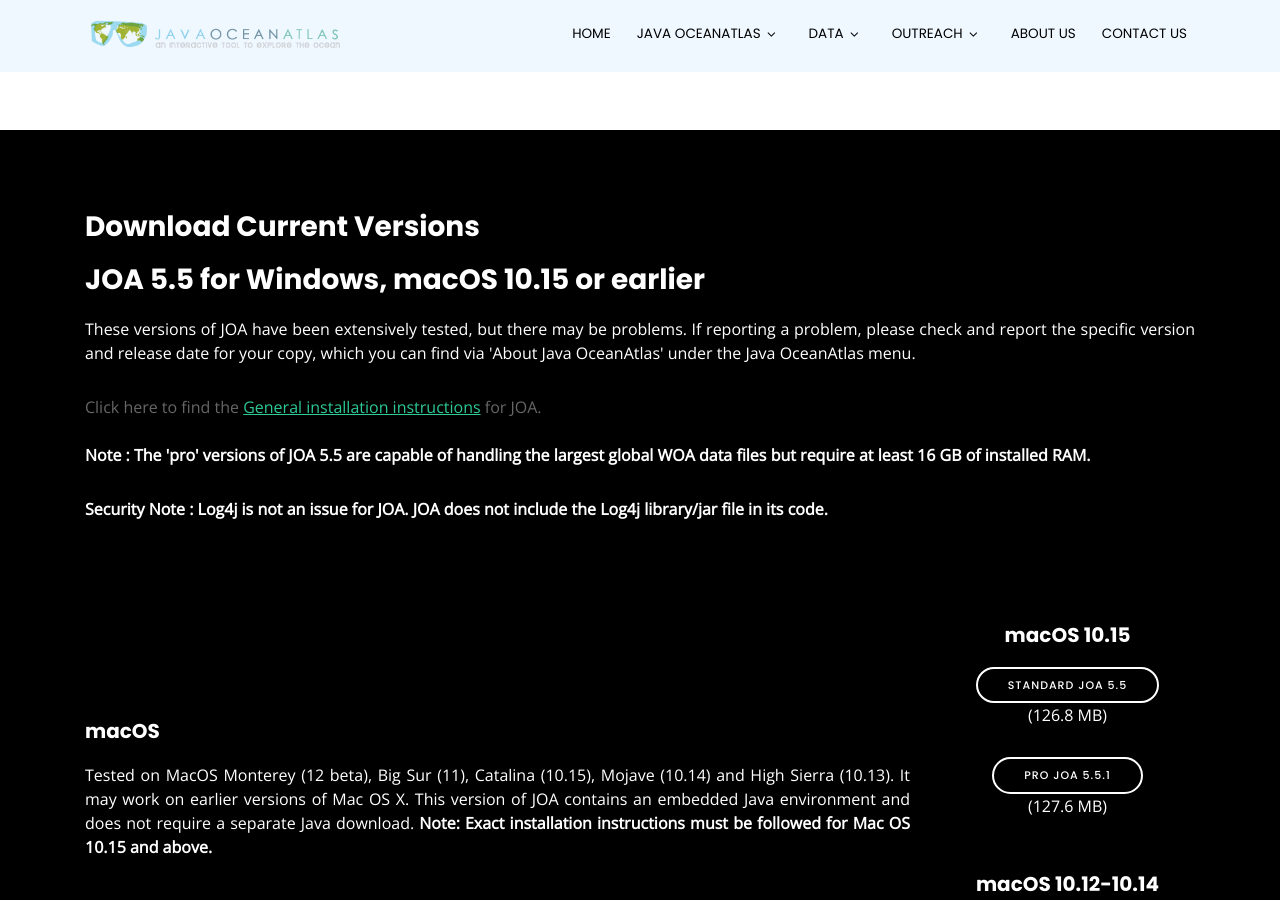
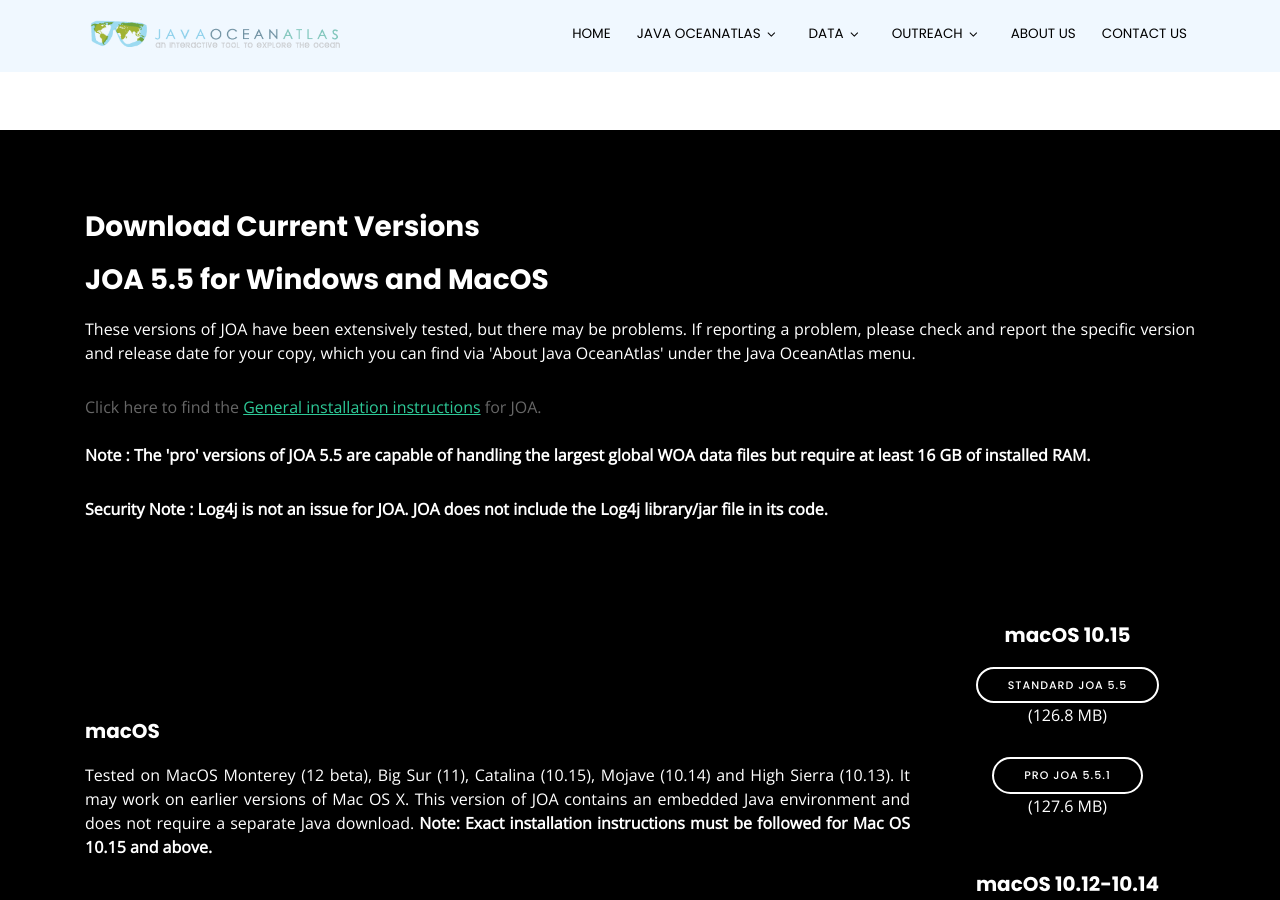
Before and after one commit to cchdo/joa.ucsd.edu, a Jekyll site: the page built from joa.md, in a window 1280 px wide and 900 px high, scrolled down 757 px. Built offline with Jekyll 4.4.1, drawn with Linux system fonts in a browser that asks for light colours.

Commit message:
Suggestions edits

```diff
--- a/_includes/joaheader.html
+++ b/_includes/joaheader.html
@@ -1,7 +1,7 @@
 <header id="header" style="background:#F0F8FF">
 	<div class="container">
 		<div id="logo">
-			<a href="https://scripps.ucsd.edu/"><img src="assets/images/joalogo.png" alt="" title=""></a>
+			<a href="https://joa.ucsd.edu/"><img src="assets/images/joalogo.png" alt="" title=""></a>
 		</div>
 		<nav id="nav-menu-container">
 			<ul class="nav-menu">
--- a/joa.md
+++ b/joa.md
@@ -43,7 +43,7 @@
 			<div class="row">
 				<div class="col-lg-9 text-center text-lg-left" style="flex:0 0 100%;max-width:100%">
 					<h3 class="cta-title">Download Current Versions</h3>
-					<h3 class="cta-title">JOA 5.5 for Windows, macOS 10.15 or earlier</h3>
+					<h3 class="cta-title">JOA 5.5 for Windows and MacOS</h3>
 					<p class="cta-text">These versions of JOA have been extensively tested, but there may be problems. If reporting a problem, please check and report the specific version and release date for your copy, which you can find via 'About Java OceanAtlas' under the Java OceanAtlas menu.
 						<br> </p> Click here to find the <a href="general_installation_instructions"><u>General installation instructions</u></a> for JOA.
 					<br>
@@ -82,7 +82,7 @@
 					<br>
 					<br>
 					<h3 class="cta-title" style="font-size:20px;">macOS 10.15</h3> <a class="cta-btn align-middle" href="https://cchdo.ucsd.edu/data/22051/JOA5.5.zip">Standard JOA 5.5</a>
-					<p class="cta-text" style="text-align:center;">(126.8 MB)</p> <a class="cta-btn align-middle" href="hhttps://cchdo.ucsd.edu/data/24533/JOA5.5.1_Pro.zip">Pro JOA 5.5.1</a>
+					<p class="cta-text" style="text-align:center;">(126.8 MB)</p> <a class="cta-btn align-middle" href="https://cchdo.ucsd.edu/data/24533/JOA5.5.1_Pro.zip">Pro JOA 5.5.1</a>
 					<p class="cta-text" style="text-align:center;">(127.6 MB)</p>
 					<br>
 					<h3 class="cta-title" style="font-size:20px;">macOS 10.12-10.14</h3> <a class="cta-btn align-middle" href="https://cchdo.ucsd.edu/data/22049/Java%20OceanAtlas.dmg">Standard JOA 5.5</a>
```
